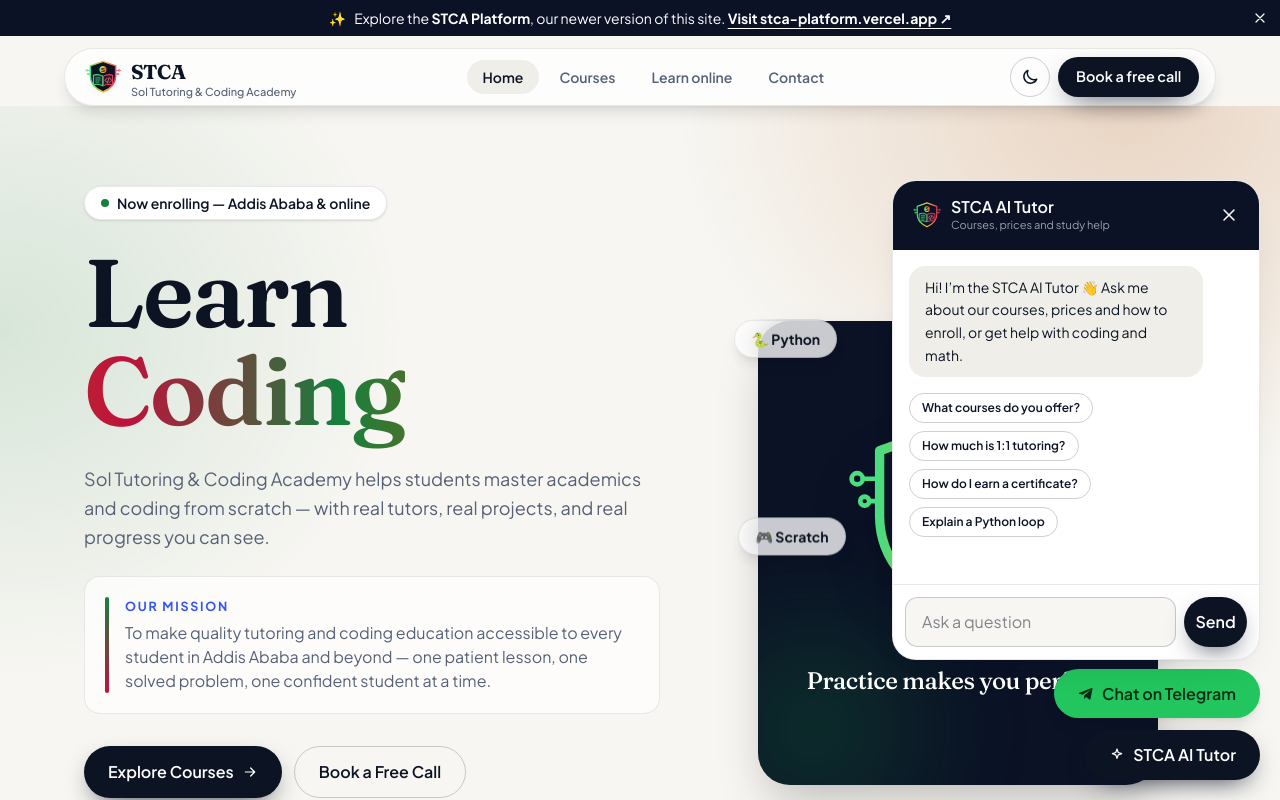
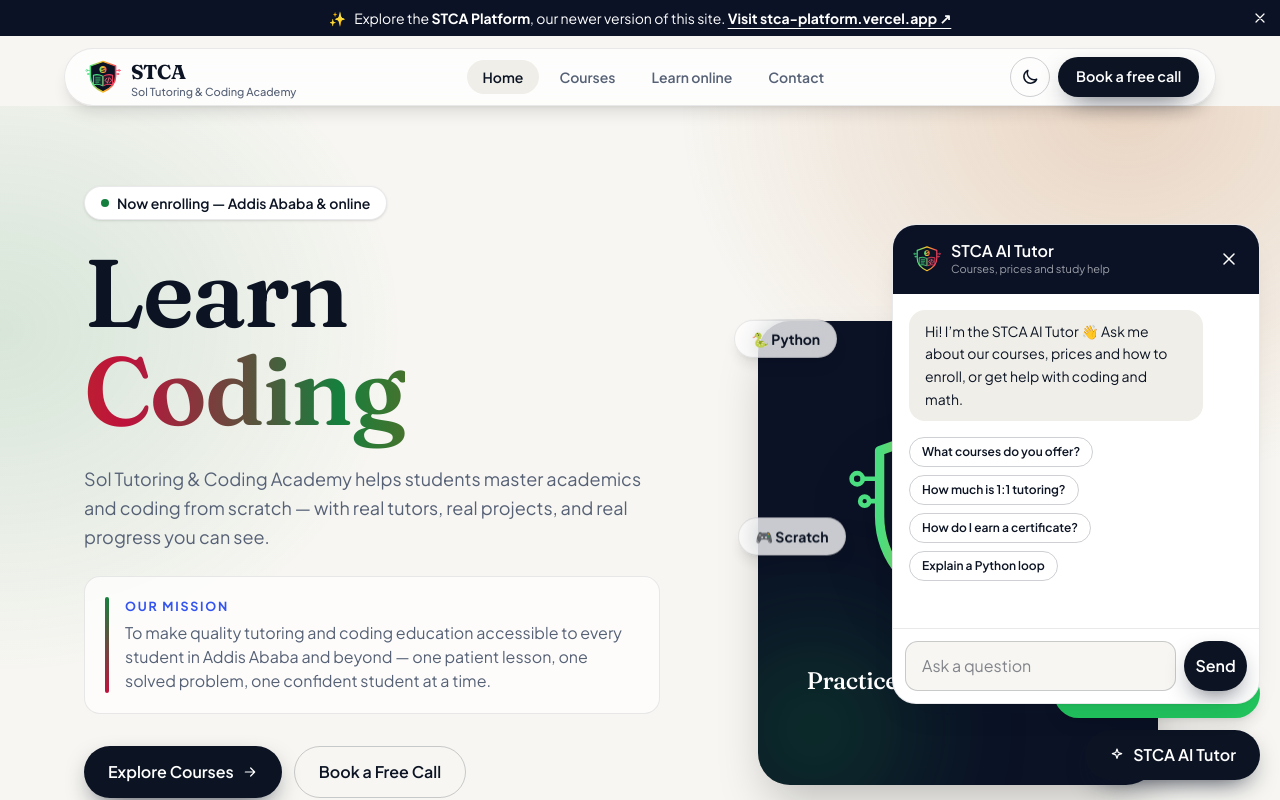
Before and after one commit to Sol-Ethio-Coder/STCA-Academy-Updated-Website, a React (Vite) app: page / in a window 1280 px wide. Both pictures are taken after a click on the button "STCA AI Tutor". Shown: the top 800 px of the page. Built offline with nearby package versions, Linux system fonts and the light colour scheme.

Commit message:
Move the Netlify badge as the original place

```diff
--- a/src/pages.jsx
+++ b/src/pages.jsx
@@ -536,7 +536,7 @@ export function AITutor() {
   return (
     <>
       {open && (
-        <div role="dialog" aria-label="STCA AI Tutor" className="no-print card fixed bottom-[8.75rem] right-5 z-50 flex h-[30rem] max-h-[calc(100dvh-10rem)] w-[min(23rem,calc(100vw-2.5rem))] flex-col overflow-hidden !rounded-3xl shadow-2xl">
+        <div role="dialog" aria-label="STCA AI Tutor" className="no-print card fixed bottom-24 right-5 z-50 flex h-[30rem] max-h-[calc(100vh-8rem)] w-[min(23rem,calc(100vw-2.5rem))] flex-col overflow-hidden !rounded-3xl shadow-2xl">
           <div className="flex items-center justify-between bg-deep px-5 py-4 text-white"><span className="flex items-center gap-2.5"><img src="/Images/logo-mark.svg" alt="" className="h-7 w-7" /><span><span className="block font-semibold leading-tight">STCA AI Tutor</span><span className="block text-[11px] text-white/60">Courses, prices and study help</span></span></span><button aria-label="Close tutor" onClick={() => setOpen(false)}><Icon n="close" /></button></div>
           <div className="flex-1 space-y-3 overflow-y-auto p-4" aria-live="polite">
             {msgs.map((m, i) => <div key={i} className={`max-w-[88%] rounded-2xl px-4 py-2.5 text-sm leading-relaxed ${m.role === 'user' ? 'ml-auto whitespace-pre-wrap bg-brand text-onbrand' : 'bg-soft'}`}>{m.role === 'user' ? m.content : <Md text={m.content} />}</div>)}
```
Also changed, not shown: 1 other file (tests, documents, lock files or other folders).
